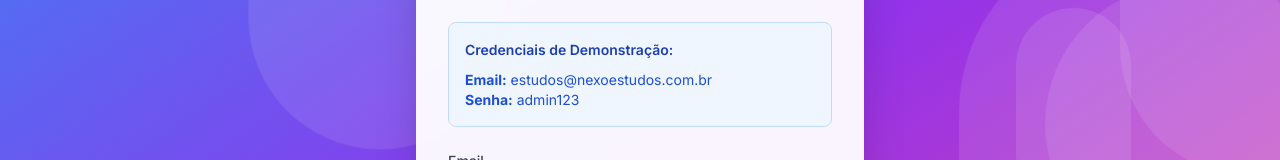
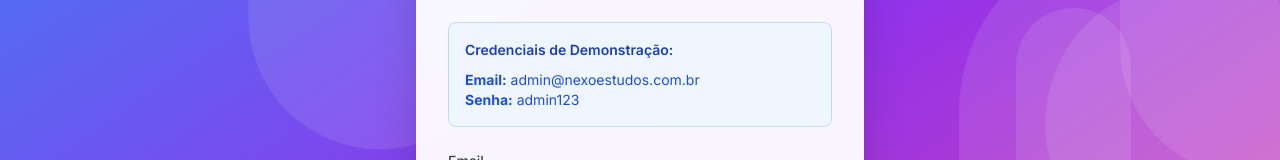
Before and after one commit to Roodlemos/EstudosN, a React (Vite) app: page /EstudosN/login in a window 1280 px wide. Shown: the part 259-419 px from the top of the page. Built offline with nearby package versions, Linux system fonts and the light colour scheme.

Commit message:
Fix: Corrigir funcionalidade de tradução no footer - substituir spans estáticos por LanguageSelector funcional

```diff
--- a/src/components/LandingPage.tsx
+++ b/src/components/LandingPage.tsx
@@ -842,10 +842,8 @@
             <p className="text-gray-400 dark:text-gray-300 mb-4 md:mb-0">
               &copy; 2024. Todos os direitos reservados.
             </p>
-            <div className="flex gap-6 text-gray-400 dark:text-gray-300">
-              <span className="cursor-pointer hover:text-white transition-colors">🇧🇷 PT</span>
-              <span className="cursor-pointer hover:text-white transition-colors">🇺🇸 EN</span>
-              <span className="cursor-pointer hover:text-white transition-colors">🇪🇸 ES</span>
+            <div className="flex items-center">
+              <LanguageSelector />
             </div>
           </div>
         </div>
--- a/src/components/LoginPanel.tsx
+++ b/src/components/LoginPanel.tsx
@@ -129,7 +129,7 @@
           >
             <h3 className="text-sm font-semibold text-blue-800 mb-2">Credenciais de Demonstração:</h3>
             <p className="text-sm text-blue-700">
-              <strong>Email:</strong> estudos@nexoestudos.com.br<br />
+              <strong>Email:</strong> admin@nexoestudos.com.br<br />
               <strong>Senha:</strong> admin123
             </p>
           </motion.div>
```
